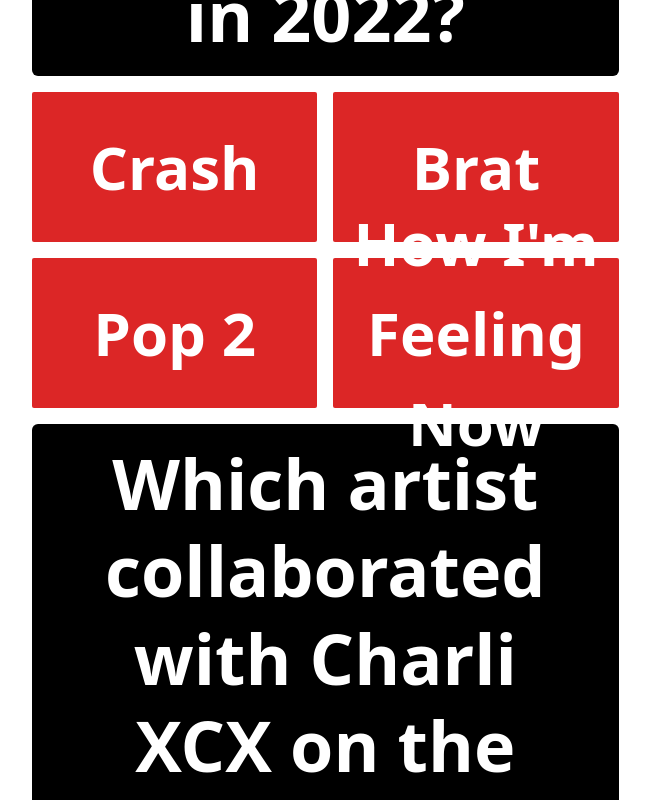
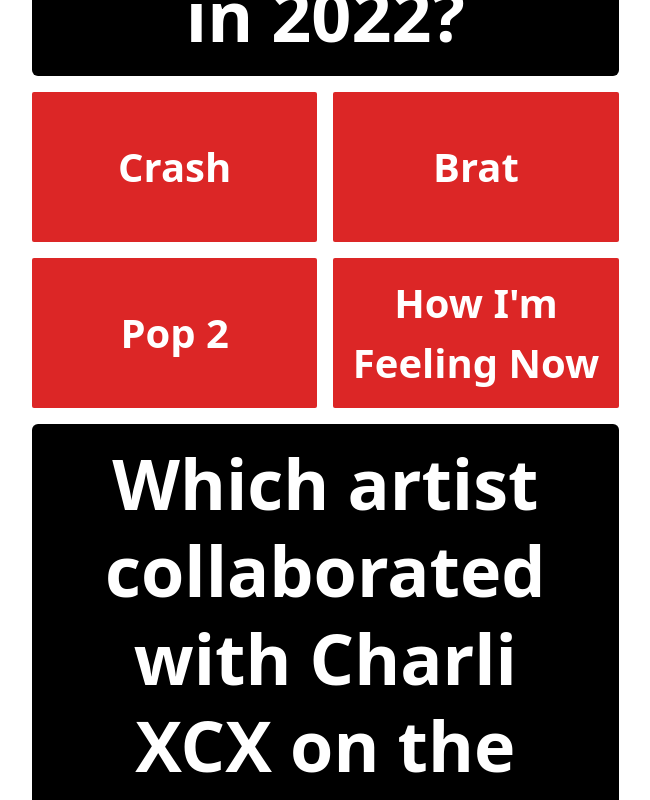
Before and after one commit to paulotruly/angular_BuzzFeedCopy, an Angular app: page /quizpage/1 in a window 1280 px wide. Shown: the part 960-1760 px from the top of the page, without its empty margins (168-818 px from the left). Built offline with nearby package versions, Linux system fonts and the light colour scheme.

Commit message:
finalizando

```diff
--- a/src/app/questionscard/questionscard.html
+++ b/src/app/questionscard/questionscard.html
@@ -40,7 +40,7 @@
                 *ngFor="let alternativa of pergunta.alternativas; let i = index"
                 (click)="handleAnswer(alternativa, perguntaIndex)"
                 class="group flex justify-center items-center w-50 h-[150px] rounded-sm cursor-pointer bg-red-600">
-                    <p class="text-white text-[60px] text-center font-bold overflow-hidden group-hover:scale-110 transition-transform">
+                    <p class="text-white text-[40px] text-center font-bold">
                         {{ alternativa.texto }}
                     </p>
                 </div>
```
